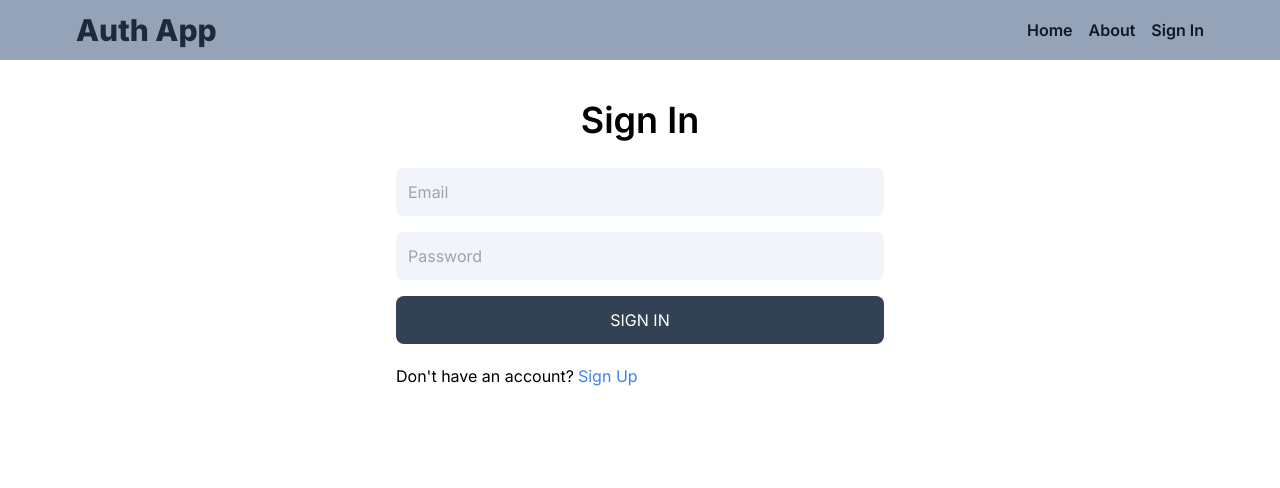
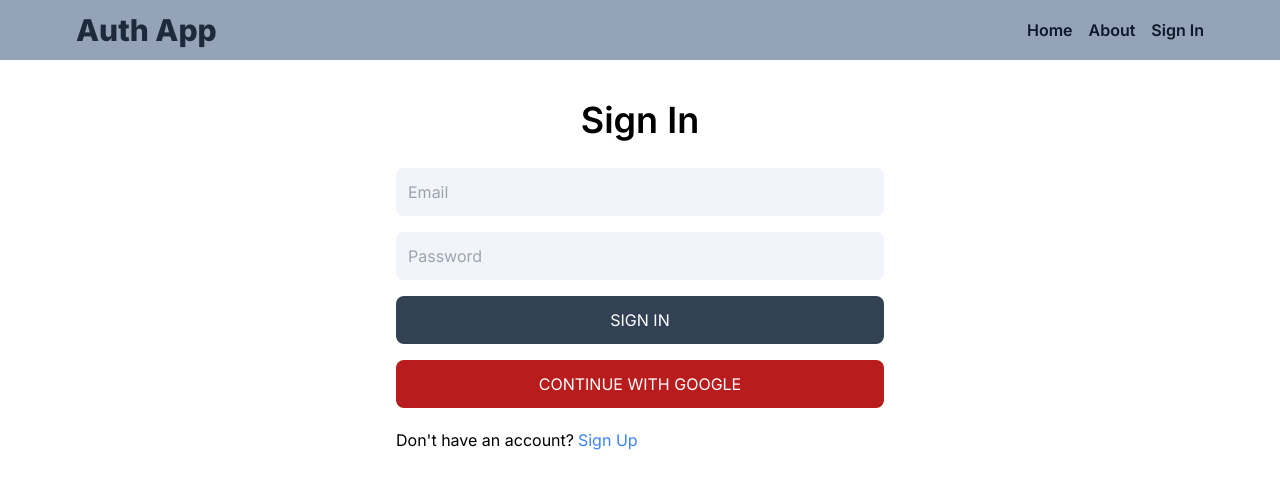
Before and after one commit to Khushal8448/AUTH_MERN, a React (Vite) app in the folder client/: page /sign-in in a window 1280 px wide. Shown: the top 488 px of the page. Built offline with nearby package versions, Linux system fonts and the light colour scheme.

Commit message:
creating firebase auth

```diff
--- a/client/package.json
+++ b/client/package.json
@@ -12,6 +12,7 @@
   "dependencies": {
     "@reduxjs/toolkit": "^2.2.1",
     "axios": "^1.6.7",
+    "firebase": "^10.9.0",
     "react": "^18.2.0",
     "react-dom": "^18.2.0",
     "react-hook-form": "^7.51.0",
--- /dev/null
+++ b/client/src/components/OAuth.jsx
@@ -0,0 +1,21 @@
+function OAuth() {
+  async function handleGoogleClick() {
+    try {
+      //
+    } catch (error) {
+      console.error("Could not login with google", error);
+    }
+  }
+
+  return (
+    <button
+      type="button"
+      onClick={handleGoogleClick}
+      className="rounded-lg bg-red-700 p-3 uppercase text-white hover:opacity-95"
+    >
+      Continue with Google
+    </button>
+  );
+}
+
+export default OAuth;
--- /dev/null
+++ b/client/src/firebase.jsx
@@ -0,0 +1,17 @@
+// Import the functions you need from the SDKs you need
+import { initializeApp } from "firebase/app";
+// TODO: Add SDKs for Firebase products that you want to use
+// https://firebase.google.com/docs/web/setup#available-libraries
+
+// Your web app's Firebase configuration
+const firebaseConfig = {
+  apiKey: "AIzaSyCrrY3a4l3oabUM7XNL_nJP_8KpENTDqFE",
+  authDomain: "mernauth-d88e5.firebaseapp.com",
+  projectId: "mernauth-d88e5",
+  storageBucket: "mernauth-d88e5.appspot.com",
+  messagingSenderId: "1069796287647",
+  appId: "1:1069796287647:web:404a128f404b0257c42eaa",
+};
+
+// Initialize Firebase
+const app = initializeApp(firebaseConfig);
--- a/client/src/pages/SignIn.jsx
+++ b/client/src/pages/SignIn.jsx
@@ -4,6 +4,7 @@ import { toast } from "react-hot-toast";
 import { useForm } from "react-hook-form";
 import { signInSuccess } from "../redux/user/userSlice";
 import { useDispatch } from "react-redux";
+import OAuth from "../components/OAuth";
 
 function SignIn() {
   const {
@@ -111,6 +112,7 @@ function SignIn() {
         >
           {isSubmitting ? "Signing In..." : "Sign In"}
         </button>
+        <OAuth />
         {errors.root && (
           <div className="text-base leading-none text-red-700">
             {errors.root.message}
--- a/client/src/pages/SignUp.jsx
+++ b/client/src/pages/SignUp.jsx
@@ -2,6 +2,7 @@ import { Link, useNavigate } from "react-router-dom";
 import axios from "axios";
 import { toast } from "react-hot-toast";
 import { useForm } from "react-hook-form";
+import OAuth from "../components/OAuth";
 
 function SignUp() {
   const {
@@ -104,6 +105,8 @@ function SignUp() {
         >
           {isSubmitting ? "Signing Up..." : "Sign Up"}
         </button>
+        <OAuth />
+
         {errors.root && (
           <div className="text-base leading-none text-red-700">
             {errors.root.message}
```
Also changed, not shown: 1 other file (tests, documents, lock files or other folders).
